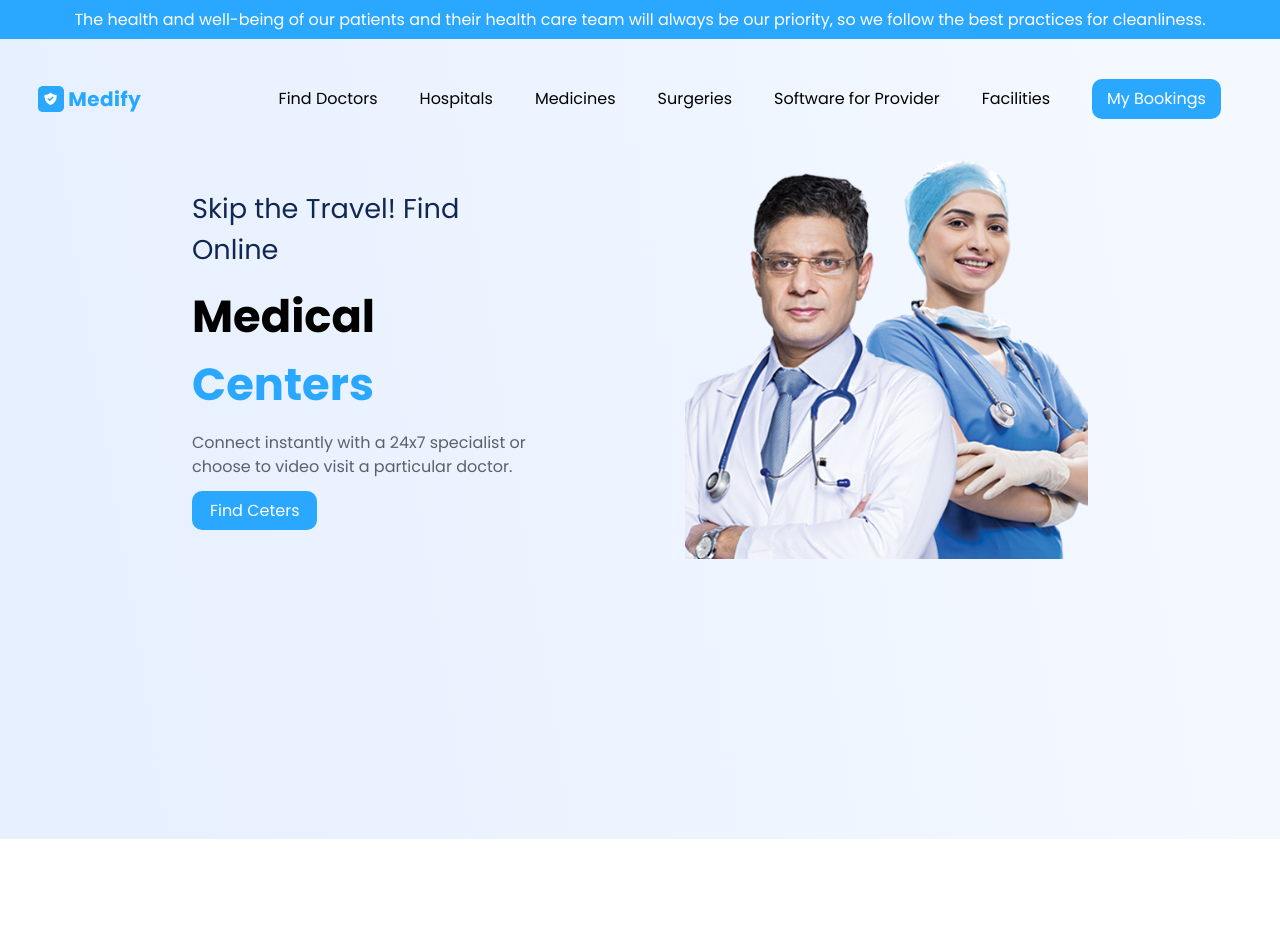
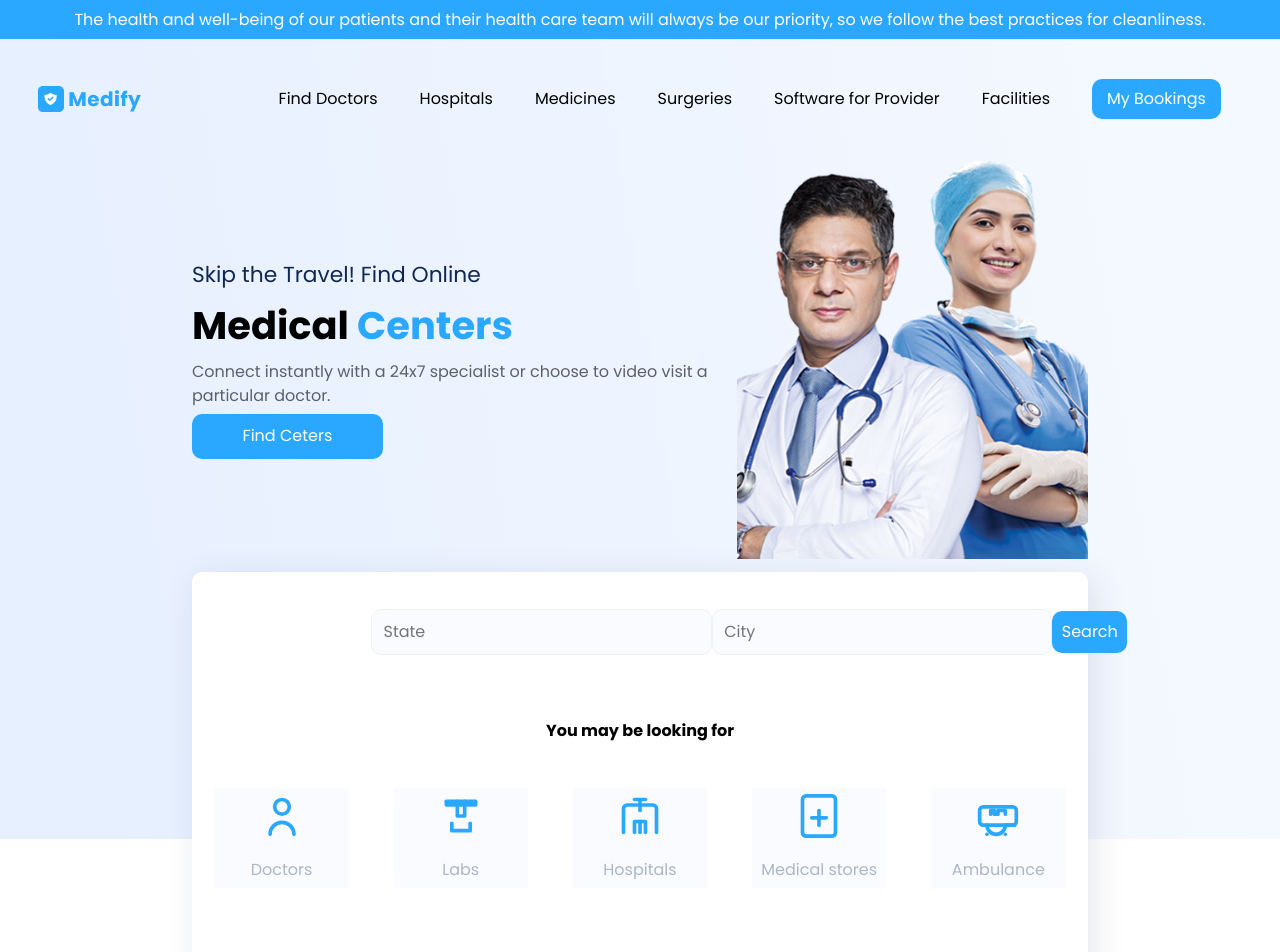
Before and after one commit to Abhaysingh77/Medify, a React (Vite) app: page / in a window 1280 px wide. Shown: the top 952 px of the page. Built offline with nearby package versions, Linux system fonts and the light colour scheme.

Commit message:
added search bar

```diff
--- a/components/Hero/heroSection.jsx
+++ b/components/Hero/heroSection.jsx
@@ -1,5 +1,7 @@
 import Style from "./heroSection.module.css";
 import Navbar from "../navbar/navbar";
+import Search from "../SearchBar/Search";
+
 export default function HeroSection() {
   return (
     <section className={Style.heroWrapper}>
@@ -8,17 +10,128 @@ export default function HeroSection() {
       </div>
       <div className={Style.heroSection}>
         <div>
-            <div className={Style.heroText}>
-                <p style={{color:'#102851', fontSize:'1.7rem'}}>Skip the Travel! Find Online</p>
-                <h1 style={{ fontSize:'2.8rem'}}>Medical <span style={{color:'#2AA7FF'}}>Centers</span></h1>
-                <p style={{color:'#5C6169'}}>Connect instantly with a 24x7 specialist or choose to video visit a particular doctor.</p>
-                <button className={Style.find}>Find Ceters</button>
-            </div>
-            <div className={Style.heroImage}>
+          <div className={Style.heroText}>
+            <p style={{ color: "#102851", fontSize: "1.7vmax" }}>
+              Skip the Travel! Find Online
+            </p>
+            <h1 style={{ fontSize: "3vmax" }}>
+              Medical <span style={{ color: "#2AA7FF" }}>Centers</span>
+            </h1>
+            <p style={{ color: "#5C6169" }}>
+              Connect instantly with a 24x7 specialist or choose to video visit
+              a particular doctor.
+            </p>
+            <button className={Style.find}>Find Ceters</button>
+          </div>
+          <div className={Style.heroImage}>
+            {/* image from css comes here */}
+          </div>
+        </div>
+      </div>
+      <div className={Style.locate}>
+        <Search text="hero" />
 
-            </div>
+        <h4 style={{ marginTop: "3%" }}>You may be looking for</h4>
+        <div className={Style.cards}>
+          <div>
+            <svg
+              xmlns="http://www.w3.org/2000/svg"
+              viewBox="0 0 24 24"
+              width="44"
+              height="44"
+              fill="none"
+              stroke="#2AA7FF"
+              strokeWidth="2"
+              strokeLinecap="round"
+              strokeLinejoin="round"
+            >
+              <circle cx="12" cy="7" r="4"></circle>
+              <path d="M5.5 22a4.5 4.5 0 0 1 13 0"></path>
+            </svg>
+            <p>Doctors</p>
+          </div>
+          <div>
+            <svg
+              xmlns="http://www.w3.org/2000/svg"
+              viewBox="0 0 24 24"
+              width="44"
+              height="44"
+              fill="none"
+              stroke="#2AA7FF"
+              strokeWidth="2"
+              strokeLinecap="round"
+              strokeLinejoin="round"
+            >
+              <path d="M4 4h16v2H4z"></path>
+              <path d="M10 4v8h4V4"></path>
+              <path d="M7 16v4h10v-4"></path>
+            </svg>
+
+            <p>Labs</p>
+          </div>
+          <div>
+            <svg
+              xmlns="http://www.w3.org/2000/svg"
+              viewBox="0 0 24 24"
+              width="44"
+              height="44"
+              fill="none"
+              stroke="#2AA7FF"
+              strokeWidth="2"
+              strokeLinecap="round"
+              strokeLinejoin="round"
+            >
+              <path d="M3 21V8a2 2 0 0 1 2-2h14a2 2 0 0 1 2 2v13"></path>
+              <path d="M9 21v-6h6v6"></path>
+              <path d="M9 3h6"></path>
+              <path d="M12 3v6"></path>
+              <path d="M12 21v-6"></path>
+            </svg>
+
+            <p>Hospitals</p>
+          </div>
+          <div>
+            <svg
+              xmlns="http://www.w3.org/2000/svg"
+              viewBox="0 0 24 24"
+              width="44"
+              height="44"
+              fill="none"
+              stroke="#2AA7FF"
+              strokeWidth="2"
+              strokeLinecap="round"
+              strokeLinejoin="round"
+            >
+              <rect x="3" y="1" width="18" height="22" rx="2" ry="2"></rect>
+              <path d="M8 13h8"></path>
+              <path d="M12 9v8"></path>
+            </svg>
+
+            <p>Medical stores</p>
+          </div>
+          <div>
+            <svg
+              xmlns="http://www.w3.org/2000/svg"
+              viewBox="0 0 24 24"
+              width="44"
+              height="44"
+              fill="none"
+              stroke="#2AA7FF"
+              strokeWidth="2"
+              strokeLinecap="round"
+              strokeLinejoin="round"
+            >
+              <rect x="2" y="7" width="20" height="10" rx="2" ry="2"></rect>
+              <path d="M6 22h0"></path>
+              <path d="M6 17a5 5 0 0 0 10 0"></path>
+              <path d="M16 22h0"></path>
+              <path d="M16 17h5"></path>
+              <path d="M16 11v-2h-4v2h-2v-2H8v2"></path>
+            </svg>
+
+            <p>Ambulance</p>
+          </div>
         </div>
-        <div></div>
       </div>
     </section>
   );
--- a/components/Hero/heroSection.module.css
+++ b/components/Hero/heroSection.module.css
@@ -8,12 +8,11 @@
   );
 }
 
-.heroSection{
+.heroSection {
   width: 100%;
   height: 100%;
-    margin: auto;
 }
-.heroSection > div {
+.heroSection div:nth-child(1) {
   width: 70%;
   height: 50%;
   margin: auto;
@@ -21,37 +20,79 @@
   justify-content: space-between;
 }
 .heroText {
-    width: 40%;
+  width: 45%;
   height: 100%;
   font-family: var(--font-primary);
   display: flex;
   flex-direction: column;
-    justify-content: center;
-    gap: 0.8rem;
 }
 
-.heroImage{
+.heroImage {
   width: 45%;
   height: 100%;
-    background-image: url('../../assets/images/NicePng_doctor-png_336282\ 1.png');
-    background-position:top;
+  background-image: url("../../assets/images/NicePng_doctor-png_336282\ 1.png");
+  background-position: top;
   background-size: cover;
-
 }
 
-.find{
+.find {
   width: 35%;
   border: none;
   background-color: var(--color-blue);
   padding: 2% 1%;
-    color: #FFFFFF;
+  color: #ffffff;
   border-radius: 10px;
 }
-.find:hover{
-    background-color: #FFFFFF;
+.find:hover {
+  background-color: #ffffff;
   color: var(--color-blue);
-    border:none;
+  border: none;
   cursor: pointer;
   transition: all ease-in 0.8s;
-    box-shadow: 0px 9px 12px 0px #204A6912;
+  box-shadow: 0px 9px 12px 0px #204a6912;
 }
+
+.locate {
+  width: 70%;
+  height:55%;
+  margin: auto;
+  background-color: #ffffff;
+  border-radius: 10px;
+  border: none;
+  font-family: var(--font-primary);
+  text-align: center;
+  box-shadow: 6px 6px 35px 0px #1028511c;
+  position: absolute;
+  top: 71.5%;
+  left: 0%;
+  right: 0%;
+  z-index: 1;
+}
+
+.cards {
+  display: flex;
+  justify-content: space-around;
+  align-items: center;
+  margin-top: 5%;
+}
+
+.cards div {
+  width: 15%;
+  height: 10ch;
+  background-color: #fafbfe;
+  color: #abb6c7;
+  display: flex;
+  flex-direction: column;
+  align-items: center;
+  justify-content: center;
+  gap: 20px;
+
+}
+
+.cards div:hover {
+  background-color: #2AA7FF14;
+  color: #2aa7ff;
+  border: 2px solid #2AA7FF;
+  cursor: pointer;
+
+}
--- /dev/null
+++ b/components/SearchBar/Search.jsx
@@ -0,0 +1,36 @@
+import Style from "./Search.module.css";
+import { LuMapPin } from "react-icons/lu";
+import { IoMdSearch } from "react-icons/io";
+import PropTypes from "prop-types";
+
+function Search({ text }) {
+  return text === "hero" ? (
+    <div className={Style.heroSearch}>
+      <div>
+        <IoMdSearch/>
+        <input type="text" name="state" id="state" placeholder="State" />
+      </div>
+      <div>
+        <IoMdSearch/>
+        <input type="text" name="city" id="city" placeholder="City" />
+      </div>
+      <button>Search</button>
+    </div>
+  ) : (
+    <div className={Style.search}>
+      <div>
+        <LuMapPin/>
+        <input type="text" name="state" id="state" placeholder="State" />
+      </div>
+      <div>
+        <LuMapPin/>
+        <input type="text" name="city" id="city" placeholder="City" />
+      </div>
+      <button>Search</button>
+    </div>
+  );
+}
+Search.propTypes = {
+  text: PropTypes.string.isRequired,
+};
+export default Search;
--- /dev/null
+++ b/components/SearchBar/Search.module.css
@@ -0,0 +1,74 @@
+.search {
+  width: 80%;
+  height: 17vh;
+  display: flex;
+  align-items: center;
+  justify-content: space-around;
+  font-family: var(--font-primary);
+  box-shadow: 6px 6px 35px 0px #1028511c;
+  border-radius: 10px;
+}
+
+.search div {
+  background-color: #fafbfe;
+  border: 1px solid #f0f0f0;
+  display: flex;
+  align-items: center;
+  padding: 1.3%;
+  border-radius: 10px;
+}
+
+.search div:nth-child(2) {
+  width: 50%;
+}
+
+.search button {
+  width: 12%;
+  text-align: center;
+  background-color: var(--color-blue);
+  border: none;
+  border-radius: 10px;
+  padding: 1.3%;
+  color: #ffffff;
+  cursor: pointer;
+}
+.search input {
+  border: none;
+  background-color: #fafbfe;
+}
+
+/* --------hero section heroSearch bar------------- */
+.heroSearch {
+  width: 80%;
+  height: 15vh;
+  display: flex;
+  align-items: center;
+  justify-content: space-around;
+  font-family: var(--font-primary);
+  border-radius: 10px;
+  margin-left: 20%;
+}
+
+.heroSearch div {
+  background-color: #fafbfe;
+  border: 1px solid #f0f0f0;
+  display: flex;
+  align-items: center;
+  padding: 1.3%;
+  border-radius: 10px;
+}
+
+.heroSearch button {
+  width: 12%;
+  text-align: center;
+  background-color: var(--color-blue);
+  border: none;
+  border-radius: 10px;
+  padding: 1.3%;
+  color: #ffffff;
+  cursor: pointer;
+}
+.heroSearch input {
+  border: none;
+  background-color: #fafbfe;
+}
--- a/package.json
+++ b/package.json
@@ -11,7 +11,8 @@
   },
   "dependencies": {
     "react": "^18.2.0",
-    "react-dom": "^18.2.0"
+    "react-dom": "^18.2.0",
+    "react-icons": "^5.2.1"
   },
   "devDependencies": {
     "@types/react": "^18.2.66",
--- a/src/App.jsx
+++ b/src/App.jsx
@@ -1,10 +1,12 @@
 import Quote from "../components/quotation/quote" ;
 import HeroSection from "../components/Hero/heroSection";
+// import Search from "../components/SearchBar/Search";
 function App() {
   return (
     <>
       <Quote />
       <HeroSection />
+      {/* <Search /> */}
     </>
   )
 }
```
Also changed, not shown: 1 other file (tests, documents, lock files or other folders). Lines whose indentation alone changed are shown as unchanged.
